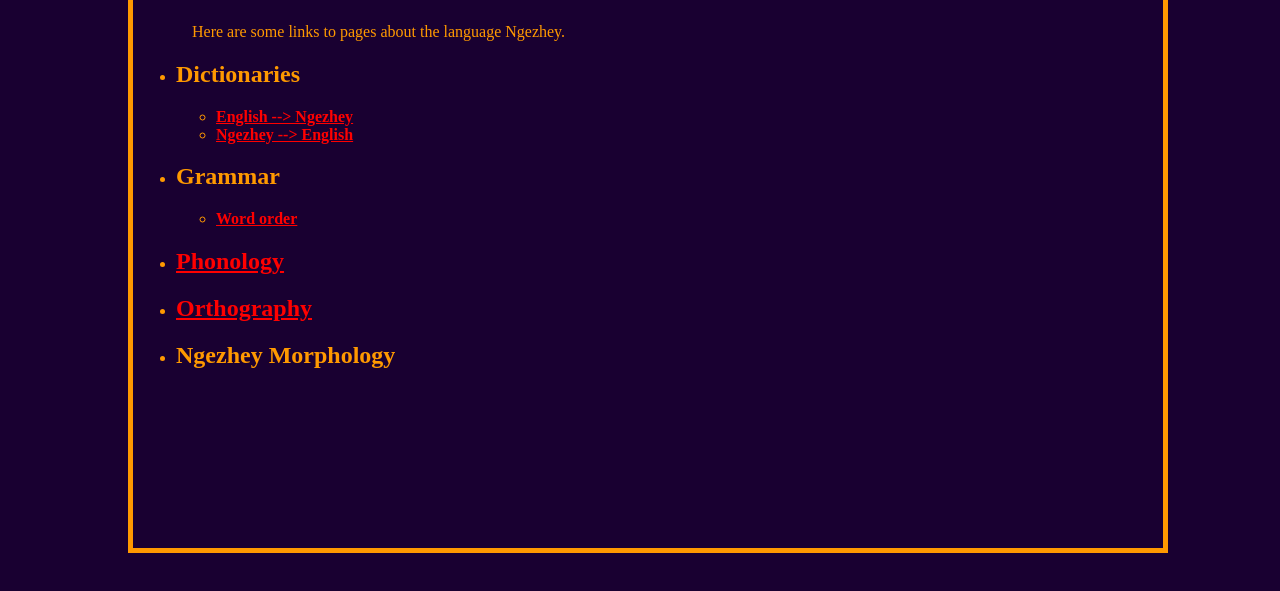
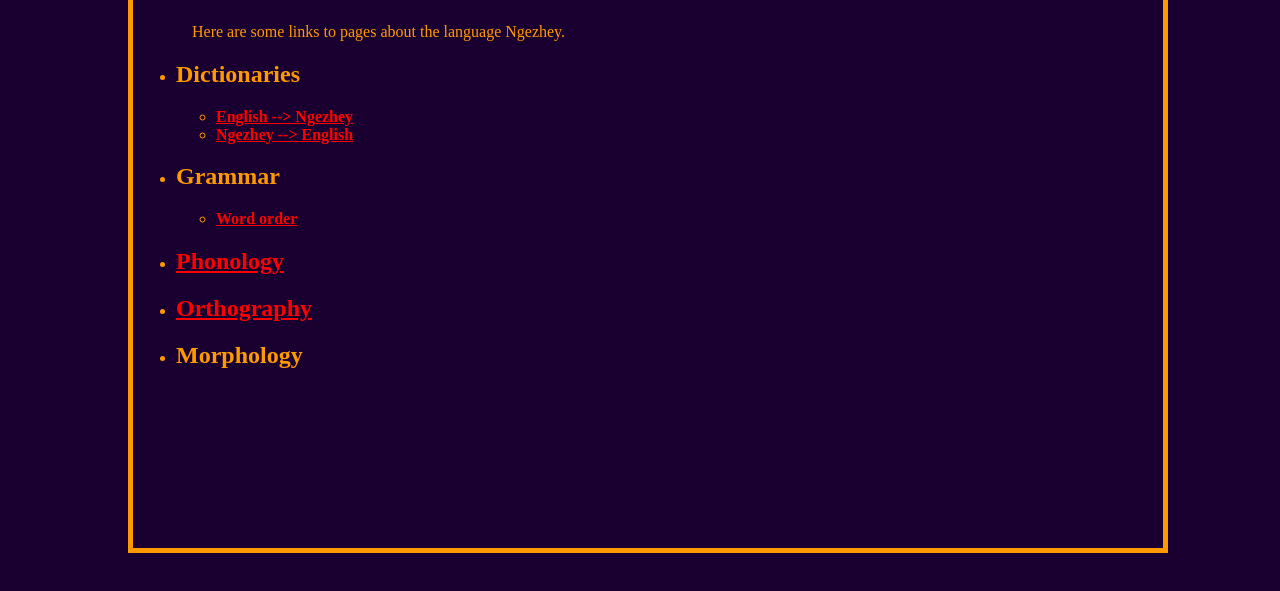
Before and after one commit to GreyAlien502/GreyAlien502.github.io, a plain HTML site: page ngezhey/ngezhey.html in a window 1280 px wide. Shown: the part 171-762 px from the top of the page. Drawn offline with Linux system fonts and the light colour scheme.

Commit message:
fix wording

```diff
--- a/ngezhey/ngezhey.html
+++ b/ngezhey/ngezhey.html
@@ -23,6 +23,6 @@
 		</li>
 		<li><h2><a href="phonology.html">Phonology</a></h2></li>
 		<li><h2><a href="orthography.html">Orthography</a></h2> </li>
-		<li><h2>Ngezhey Morphology</h2></li>
+		<li><h2>Morphology</h2></li>
 	</ul>
 </BODY>
```
